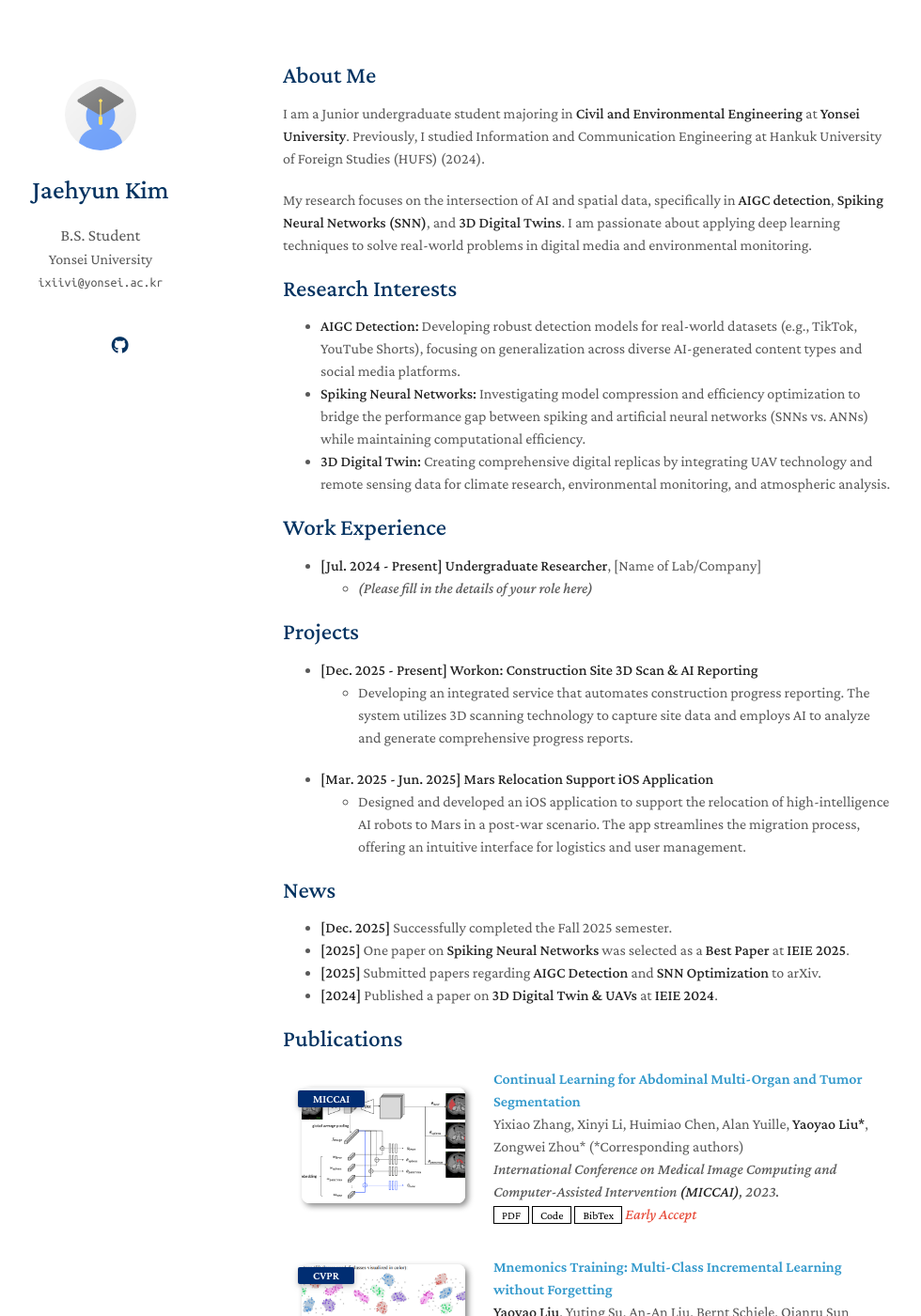
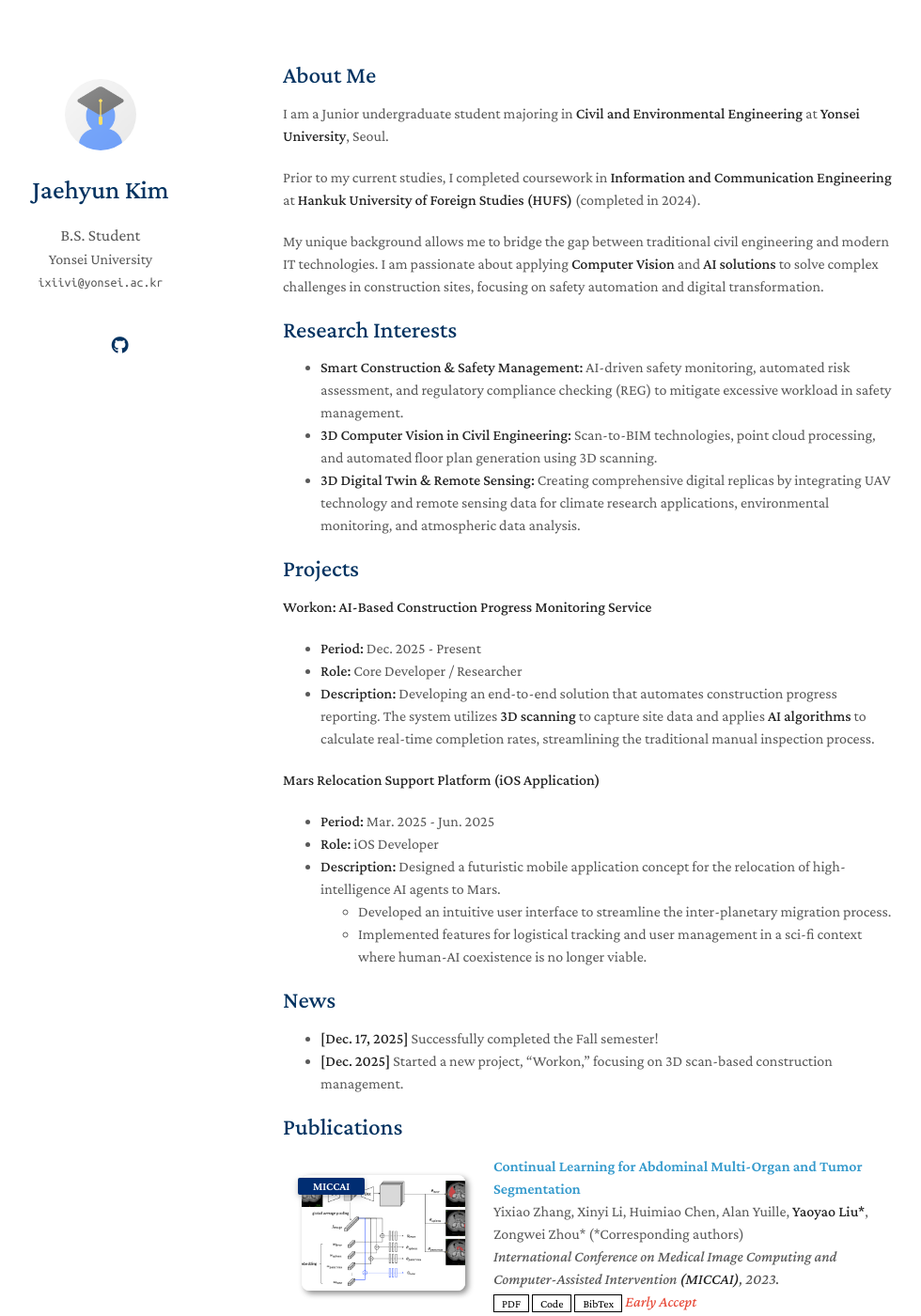
Before and after one commit to ixiivi/ixiivi.github.io, a Jekyll site: the page built from index.md, in a window 1280 px wide and 1400 px high. Shown: the whole window at 94% size, without its empty margins (169-1149 px from the left). Built offline with Jekyll 4.4.1, drawn with Linux system fonts in a browser that asks for light colours; a style sheet for code colours, icons or effects is not loaded; our own code applies the rules of GitHub Pages for plain Markdown files.

Commit message:
updated index.md

```diff
--- a/index.md
+++ b/index.md
@@ -4,36 +4,36 @@ layout: homepage
 
 ## About Me
 
-I am a Junior undergraduate student majoring in **Civil and Environmental Engineering** at **Yonsei University**.
-Previously, I studied Information and Communication Engineering at Hankuk University of Foreign Studies (HUFS) (2024).
+I am a Junior undergraduate student majoring in [**Civil and Environmental Engineering**](hhttps://civil.yonsei.ac.kr/civil/index.do) at **Yonsei University**, Seoul.
 
-My research focuses on the intersection of AI and spatial data, specifically in **AIGC detection**, **Spiking Neural Networks (SNN)**, and **3D Digital Twins**. I am passionate about applying deep learning techniques to solve real-world problems in digital media and environmental monitoring.
+Prior to my current studies, I completed coursework in **Information and Communication Engineering** at **Hankuk University of Foreign Studies (HUFS)** (completed in 2024).
+
+My unique background allows me to bridge the gap between traditional civil engineering and modern IT technologies. I am passionate about applying **Computer Vision** and **AI solutions** to solve complex challenges in construction sites, focusing on safety automation and digital transformation.
 
 ## Research Interests
 
-- **AIGC Detection:** Developing robust detection models for real-world datasets (e.g., TikTok, YouTube Shorts), focusing on generalization across diverse AI-generated content types and social media platforms.
-- **Spiking Neural Networks:** Investigating model compression and efficiency optimization to bridge the performance gap between spiking and artificial neural networks (SNNs vs. ANNs) while maintaining computational efficiency.
-- **3D Digital Twin:** Creating comprehensive digital replicas by integrating UAV technology and remote sensing data for climate research, environmental monitoring, and atmospheric analysis.
-
-## Work Experience
-
-- **[Jul. 2024 - Present]** **Undergraduate Researcher**, [Name of Lab/Company]
-  - *(Please fill in the details of your role here)*
+- **Smart Construction & Safety Management:** AI-driven safety monitoring, automated risk assessment, and regulatory compliance checking (REG) to mitigate excessive workload in safety management.
+- **3D Computer Vision in Civil Engineering:** Scan-to-BIM technologies, point cloud processing, and automated floor plan generation using 3D scanning.
+- **3D Digital Twin & Remote Sensing:** Creating comprehensive digital replicas by integrating UAV technology and remote sensing data for climate research applications, environmental monitoring, and atmospheric data analysis.
 
 ## Projects
 
-- **[Dec. 2025 - Present] Workon: Construction Site 3D Scan & AI Reporting**
-  - Developing an integrated service that automates construction progress reporting. The system utilizes 3D scanning technology to capture site data and employs AI to analyze and generate comprehensive progress reports.
+**Workon: AI-Based Construction Progress Monitoring Service**
+- **Period:** Dec. 2025 - Present
+- **Role:** Core Developer / Researcher
+- **Description:** Developing an end-to-end solution that automates construction progress reporting. The system utilizes **3D scanning** to capture site data and applies **AI algorithms** to calculate real-time completion rates, streamlining the traditional manual inspection process.
 
-- **[Mar. 2025 - Jun. 2025] Mars Relocation Support iOS Application**
-  - Designed and developed an iOS application to support the relocation of high-intelligence AI robots to Mars in a post-war scenario. The app streamlines the migration process, offering an intuitive interface for logistics and user management.
+**Mars Relocation Support Platform (iOS Application)**
+- **Period:** Mar. 2025 - Jun. 2025
+- **Role:** iOS Developer
+- **Description:** Designed a futuristic mobile application concept for the relocation of high-intelligence AI agents to Mars.
+  - Developed an intuitive user interface to streamline the inter-planetary migration process.
+  - Implemented features for logistical tracking and user management in a sci-fi context where human-AI coexistence is no longer viable.
 
 ## News
 
-- **[Dec. 2025]** Successfully completed the Fall 2025 semester.
-- **[2025]** One paper on **Spiking Neural Networks** was selected as a **Best Paper** at **IEIE 2025**.
-- **[2025]** Submitted papers regarding **AIGC Detection** and **SNN Optimization** to arXiv.
-- **[2024]** Published a paper on **3D Digital Twin & UAVs** at **IEIE 2024**.
+- **[Dec. 17, 2025]** Successfully completed the Fall semester!
+- **[Dec. 2025]** Started a new project, "Workon," focusing on 3D scan-based construction management.
 
 {% include_relative _includes/publications.md %}
 
```
